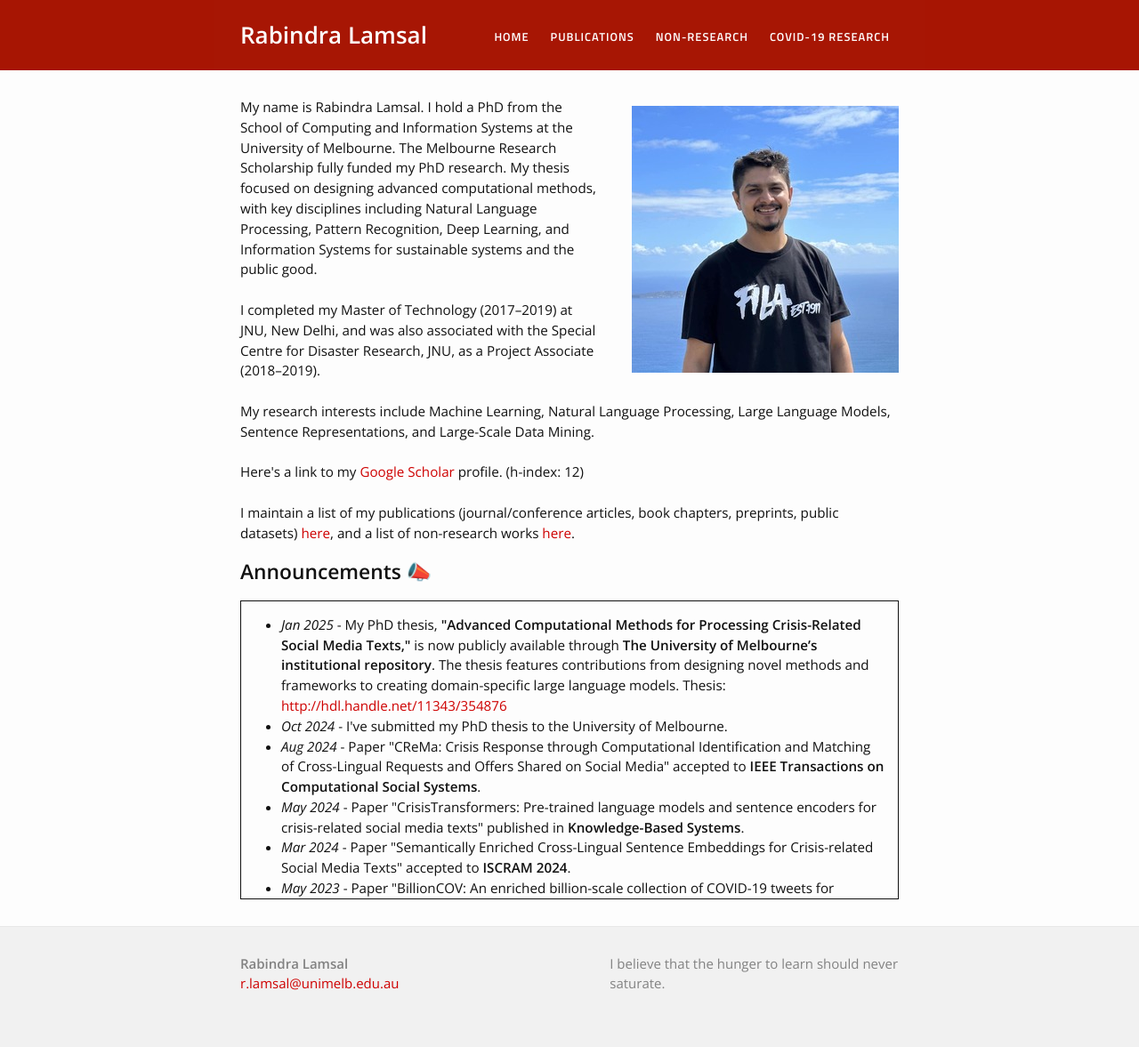
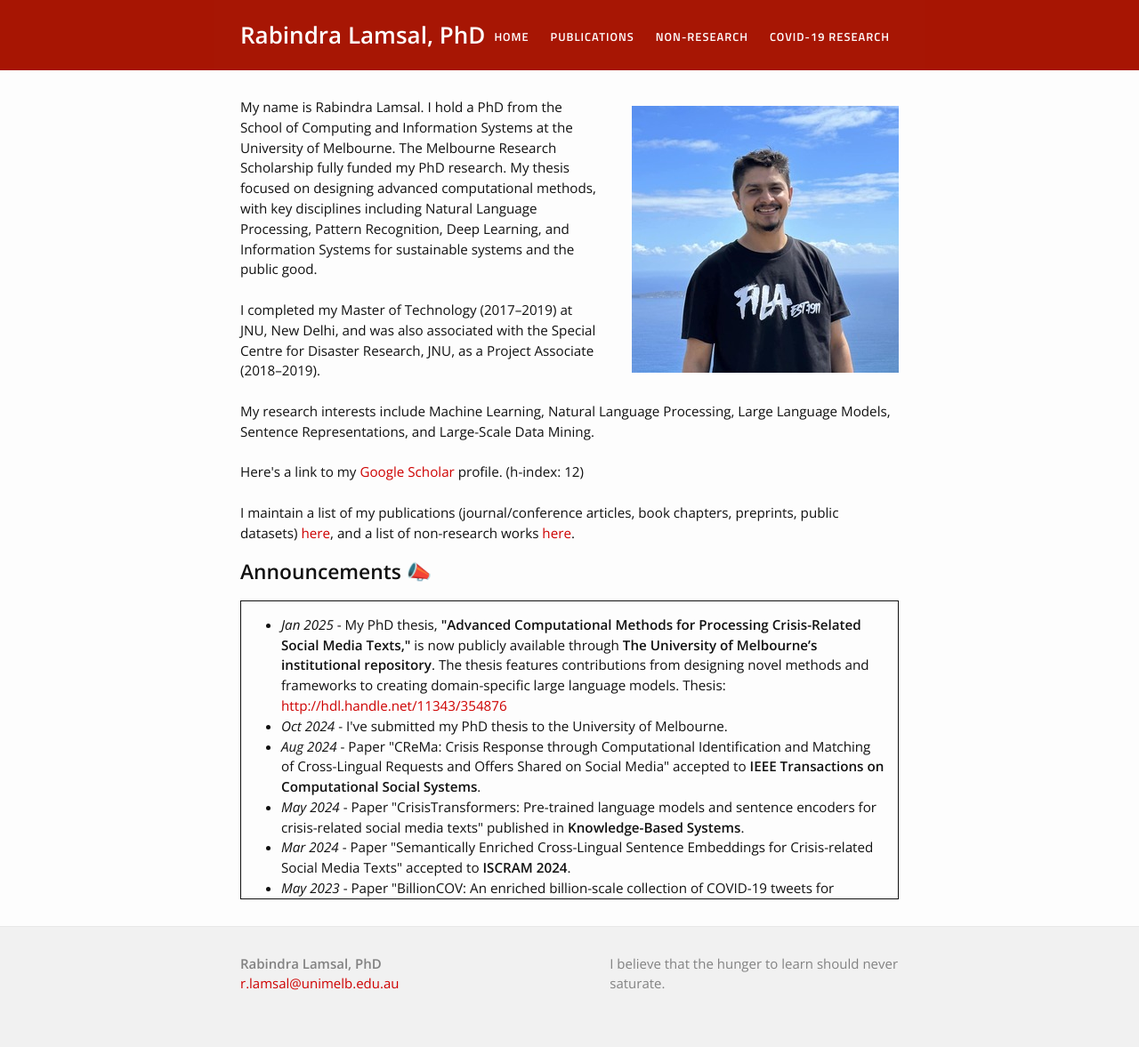
Before and after one commit to rabindralamsal/personal-site, a Jekyll site: the page built from index.html, in a window 1280 px wide. Shown: the whole page at 89% size. Built offline with Jekyll 4.4.1, drawn with Linux system fonts in a browser that asks for light colours.

Commit message:
Update _config.yml

```diff
--- a/_config.yml
+++ b/_config.yml
@@ -1,5 +1,5 @@
 # Site settings
-title: Rabindra Lamsal
+title: Rabindra Lamsal, PhD
 general_email: r.lamsal@unimelb.edu.au
 academic_email:
 
```
